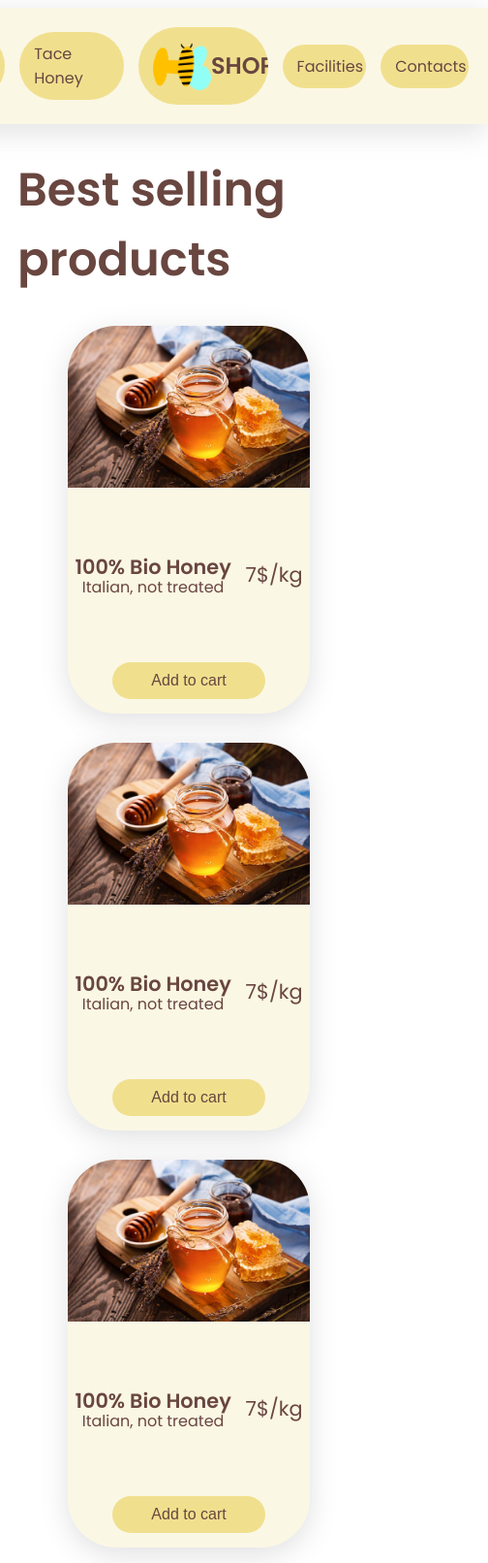
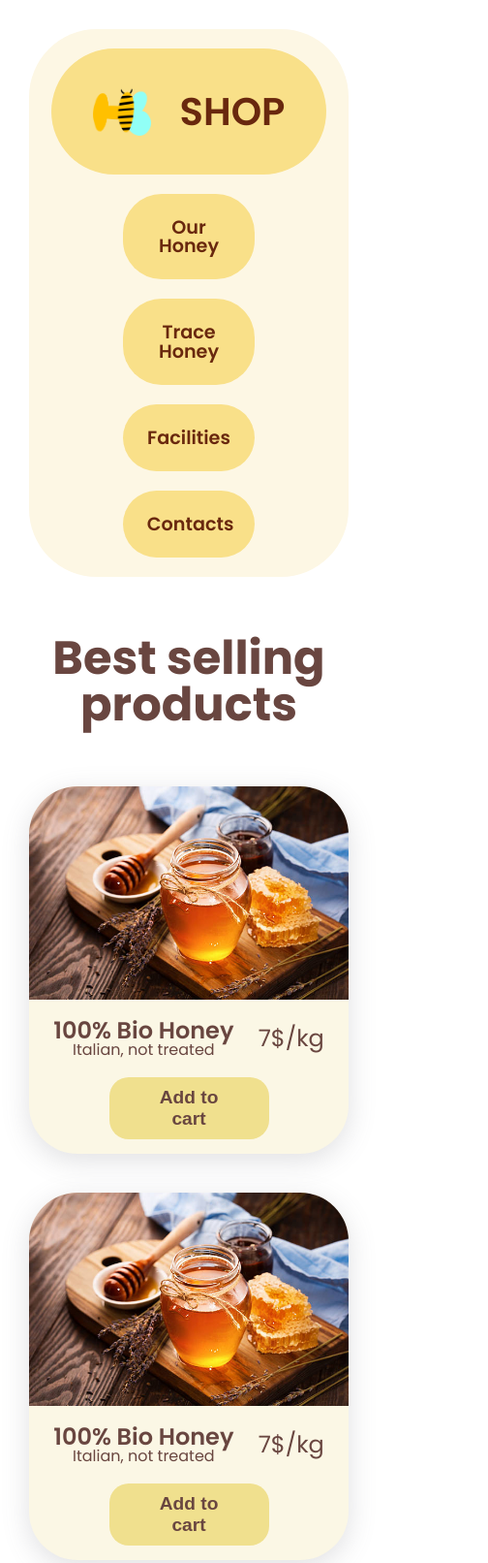
Before and after one commit to andreadipaola/U2-D3-Flexbox, a plain HTML site: page index.html in a window 390 px wide. Shown: the top 1612 px of the page at 97% size, 504 px wide, since content can reach past the window. Drawn offline with Linux system fonts and the light colour scheme.

Commit message:
added mobile version

```diff
--- a/assets/css/navigation-bar.css
+++ /dev/null
@@ -1,96 +0,0 @@
-/* * {
-    margin: 0;
-    padding: 0;
-    box-sizing: border-box;
-} */
-body {
-    display: flex;
-    flex-direction: column;
-    justify-content: center;
-    align-items: center;
-    font-family: 'Poppins', sans-serif;
-    color: #694640;
-}
-
-h1 {
-    /* align-self: flex-start; */
-    font-size: 3rem;
-    font-weight: 600;
-    align-self: flex-start;
-    margin-left: 10px;
-
-
-}
-h2 {
-    font-size: 2rem;
-    font-weight: 600;
-    align-self: flex-start;
-    margin-left: 10px;
-}
-a:link {
-    text-decoration: none;
-}
-img {
-    width: 60px;
-}
-
-.cards-containers {
-    display: flex;
-    flex-wrap: wrap;
-    align-items: center;
-    justify-content: center;
-    gap: 30px
-
-}
-
-.nav {
-    position: sticky;
-    top: 0;
-    left: 0;
-    height: 120px;
-    /* width: 700px; */
-    background-color: #fbf7e5;
-    box-shadow: rgba(100, 100, 111, 0.2) 0px 7px 29px 0px;
-    /* border-radius: 60px; */
-    display: flex;
-    justify-content: center;
-    padding-inline: 20px;
-}
-
-ul {
-    width: 100%;
-    list-style: none;
-    margin: 0;
-    padding: 0;
-    display: flex;
-    align-items: center;
-    gap: 15px;
-    justify-content: space-between;
-}
-
-a {
-    padding: 10px 15px;
-    border-radius: 50px;
-    overflow: hidden;
-    color: #694640;
-    background-color: #f0e08e;
-}
-
-
-.central-btn {
-    flex-grow: 1;
-    display: flex;
-    align-items: center;
-    justify-content: space-evenly;
-    font-size: 1.5rem;
-    font-weight: 600;
-    padding-block: 15px;
-    text-transform: uppercase;
-}
-
-.central-content {
-    width: 100%;
-    display: flex;
-    align-items: center;
-    justify-content: space-evenly;
-}
--- a/assets/css/product-card.css
+++ /dev/null
@@ -1,48 +0,0 @@
-
-.card {
-    max-width: 250px;
-    min-height: 400px;
-    font-size: 1rem;
-    border-radius: 50px;
-    overflow: hidden;
-    display: flex;
-    flex-direction: column;
-    justify-content: space-between;
-    align-items: center;
-    color: #694640;
-    background-color: #fbf7e5;
-    box-shadow: rgba(100, 100, 111, 0.2) 0px 7px 29px 0px;
-}
-
-.card img {
-    /* height: 300px; */
-    width: 100%;
-}
-
-.card-body {
-    width: 100%;
-    display: flex;
-    justify-content:space-around;
-    align-items: center;
-    line-height: 0;
-    padding-inline: 10px;
-}
-.card-text {
-    text-align: center;
-}
-.card-text p:first-of-type {
-    font-size: 1.3rem;
-    font-weight: 600;
-}
-.price {
-    font-size: 1.3rem;
-}
-.card button {
-    font-size: 1rem;
-    color: #694640;
-    background-color: #f0e08e;
-    border: none;
-    border-radius: 20px;
-    padding: 10px 40px;
-    margin-bottom: 15px;
-}
--- /dev/null
+++ b/assets/css/reset.css
@@ -0,0 +1,35 @@
+/* CSS Reset */
+html, body, div, span, applet, object, iframe, h1, h2, h3, h4, h5, h6, p, blockquote, pre, a, abbr, acronym, address, big, cite, code, del, dfn, em, img, ins, kbd, q, s, samp, small, strike, strong, sub, sup, tt, var, b, u, i, center, dl, dt, dd, ol, ul, li, fieldset, form, label, legend, table, caption, tbody, tfoot, thead, tr, th, td, article, aside, canvas, details, embed, figure, figcaption, footer, header, hgroup, menu, nav, output, ruby, section, summary, time, mark, audio, video {
+    margin: 0;
+    padding: 0;
+    border: 0;
+    font-size: 100%;
+    font: inherit;
+    vertical-align: baseline;
+}
+
+article, aside, details, figcaption, figure, footer, header, hgroup, menu, nav, section {
+    display: block;
+}
+
+body {
+    line-height: 1;
+}
+
+blockquote, q {
+    quotes: none;
+}
+
+blockquote:before, blockquote:after, q:before, q:after {
+    content: '';
+    content: none;
+}
+
+table {
+    border-collapse: collapse;
+    border-spacing: 0;
+}
+
+body {
+    -webkit-text-size-adjust: none;
+}
--- /dev/null
+++ b/assets/css/style.css
@@ -0,0 +1,168 @@
+:root {
+    --black: #000;
+    --primary-color: #fdf7e4;
+    --secondary-color: #f9e089;
+    --text: #69280e;
+}
+
+*, :after, :before {
+    box-sizing: border-box;
+}
+
+body {
+    padding: 30px;
+    font-family: 'Poppins', sans-serif;
+    color: #694640;
+}
+a:link, a:visited, a:hover, a:active {
+    text-decoration: none;
+    color: var(--text);
+}
+header {
+    margin-bottom: 60px;
+}
+nav {
+    background-color: var(--primary-color);
+    border-radius: 70px;
+    padding: 20px;
+}
+ul {
+    list-style: none;
+    display: flex;
+    justify-content: center;
+    align-items: center;
+    flex-wrap: wrap;
+    gap: 20px;
+}
+
+ul a {
+    width: 46.99%;
+    text-align: center;
+    font-size: 1.2rem;
+    font-weight: 600;
+    color: var(--text);
+    padding: 25px;
+    background-color: var(--secondary-color);
+    border-radius: 40px;
+}
+
+#main-page-link {
+    width: 98%;
+    order: -1;
+    display: flex;
+    justify-content: center;
+    align-items: center;
+    border-radius: 70px;
+    text-transform: uppercase;
+    padding-block: 40px;
+    font-size: 2.5rem;
+}
+
+.main-page-item {
+    display: flex;
+    align-items: center;
+    column-gap: 30px;
+}
+
+nav img {
+    width: 60px;
+}
+
+main {
+    display: flex;
+    flex-direction: column;
+    align-items: center;
+}
+h1 {
+    font-size: 3rem;
+    font-weight: 700;
+    margin-bottom: 60px;
+    text-align: center;
+}
+
+.card {
+    font-size: 1rem;
+    border-radius: 50px;
+    overflow: hidden;
+    display: flex;
+    flex-flow: column wrap;
+    justify-content: space-between;
+    align-items: center;
+    color: #694640;
+    background-color: #fbf7e5;
+    box-shadow: rgba(100, 100, 111, 0.2) 0px 7px 29px 0px;
+    margin-bottom: 40px;
+}
+
+.card img {
+    width: 100%;
+    margin-bottom: 20px;
+}
+
+.card-body {
+    width: 100%;
+    display: flex;
+    justify-content: space-evenly;
+    align-items: center;
+    margin-bottom: 20px;
+}
+
+.card-text {
+    text-align: center;
+}
+
+.card-title {
+    font-size: 1.5rem;
+    font-weight: 600;
+}
+
+.card-price {
+    font-size: 1.5rem;
+}
+
+.card button {
+    width: 50%;
+    font-size: 1.2rem;
+    font-weight: 600;
+    color: #694640;
+    background-color: #f0e08e;
+    border: none;
+    border-radius: 20px;
+    padding: 10px 40px;
+    margin-bottom: 15px;
+}
+
+h2 {
+    font-size: 2.5rem;
+    font-weight: 700;
+    margin-top: 80px;
+    margin-bottom: 20px;
+    text-align: center;
+}
+.article {
+    color: #694640;
+    background-color: #fbf7e5;
+    box-shadow: rgba(100, 100, 111, 0.2) 0px 7px 29px 0px;
+    border-radius: 50px;
+    display: flex;
+    flex-direction: column-reverse;
+    justify-content: center;
+    align-items: center;
+    padding: 40px;
+  }
+
+
+  .title {
+    font-weight: 700;
+    font-size: 1.5rem;
+    margin-bottom: 20px;
+  }
+
+  .article img {
+    width: 100%;
+  }
+
+  .article-content {
+    font-size: 1.2rem;
+    line-height: 1.3;
+  }
--- a/flexible-article.html
+++ /dev/null
@@ -1,27 +0,0 @@
-<meta charset="UTF-8" />
-    <meta http-equiv="X-UA-Compatible" content="IE=edge" />
-    <meta name="viewport" content="width=device-width, initial-scale=1.0" />
-    <title>Product Card</title>
-    <link rel="preconnect" href="https://fonts.googleapis.com" />
-    <link rel="preconnect" href="https://fonts.gstatic.com" crossorigin />
-    <link
-      href="https://fonts.googleapis.com/css2?family=Poppins:wght@400;600&display=swap"
-      rel="stylesheet"
-    />
-    <link rel="stylesheet" href="assets/css/flexible-article.css" />
-  </head>
-  <body>
-    <div class="article">
-        <div class="img-container">
-          <img src="assets/imgs/honey.jpg" alt="">
-        </div>
-
-        <div class="article-content">
-          <p class="title">Our delicius honey</p>
-          <p>Lorem ipsum dolor sit amet, consectetur adipisicing elit. Quisquam alias maiores, non minus ut a ex commodi exercitationem corporis voluptas sapiente iure odit dolor tempora dignissimos. Doloribus deserunt tenetur praesentium?
-          Facere error temporibus et, dignissimos dolorum quia saepe modi eos eius? Possimus nobis laboriosam ducimus velit quidem assumenda non magnam ipsa molestiae ab, quia incidunt commodi illo repellendus voluptates sequi!</p>
-      </div>
-
-    </div>
-  </body>
-</html>
--- a/index.html
+++ b/index.html
@@ -1,34 +1,38 @@
+<!DOCTYPE html>
+<html lang="en">
+  <head>
     <meta charset="UTF-8" />
     <meta http-equiv="X-UA-Compatible" content="IE=edge" />
     <meta name="viewport" content="width=device-width, initial-scale=1.0" />
-    <title>Product Card</title>
+    <title>Honey Shop</title>
     <link rel="preconnect" href="https://fonts.googleapis.com" />
     <link rel="preconnect" href="https://fonts.gstatic.com" crossorigin />
     <link
-      href="https://fonts.googleapis.com/css2?family=Poppins:wght@400;600&display=swap"
+      href="https://fonts.googleapis.com/css2?family=Poppins:wght@400;600;700&display=swap"
       rel="stylesheet"
     />
-    <link rel="stylesheet" href="assets/css/navigation-bar.css" />
-    <link rel="stylesheet" href="assets/css/product-card.css">
-    <link rel="stylesheet" href="assets/css/flexible-article.css">
-    <!-- <link rel="import" id="navbar" href="navigation-bar.html">
-    <link rel="import" id="card" href="product-card.html">
-    <link rel="import" id="article" href="flexible-article.html"> -->
+    <link rel="stylesheet" href="assets/css/reset.css" />
+    <link rel="stylesheet" href="assets/css/style.css" />
   </head>
   <body>
-    <div class="nav">
+    <header>
+      <nav>
         <ul>
           <a href="#"><li>Our Honey</li></a>
-          <a href="#"><li>Tace Honey</li></a>
-          <a href="#" class="central-btn"><li class="central-content">
-              <img src="assets/imgs/logo.png" alt="company logo">
+          <a href="#"><li>Trace Honey</li></a>
+          <a id="main-page-link" href="#">
+            <li class="main-page-item">
+              <img src="assets/imgs/logo.png" alt="company logo" />
               <span>Shop</span>
-          </li></a>
+            </li>
+          </a>
           <a href="#"><li>Facilities</li></a>
           <a href="#"><li>Contacts</li></a>
         </ul>
-    </div>
+      </nav>
+    </header>
 
+    <main>
       <h1>Best selling products</h1>
       <div class="cards-containers">
 
@@ -36,68 +40,69 @@
           <img src="assets/imgs/honey.jpg" alt="honey pot" />
           <div class="card-body">
             <div class="card-text">
-            <p>100% Bio Honey</p>
+              <p class="card-title">100% Bio Honey</p>
               <p>Italian, not treated</p>
             </div>
-          <p class="price">7$/kg</p>
+            <p class="card-price">7$/kg</p>
           </div>
           <button>Add to cart</button>
         </div>
+
         <div class="card">
             <img src="assets/imgs/honey.jpg" alt="honey pot" />
             <div class="card-body">
               <div class="card-text">
-            <p>100% Bio Honey</p>
+                <p class="card-title">100% Bio Honey</p>
                 <p>Italian, not treated</p>
               </div>
-          <p class="price">7$/kg</p>
+              <p class="card-price">7$/kg</p>
             </div>
             <button>Add to cart</button>
           </div>
+
           <div class="card">
             <img src="assets/imgs/honey.jpg" alt="honey pot" />
             <div class="card-body">
               <div class="card-text">
-            <p>100% Bio Honey</p>
+                <p class="card-title">100% Bio Honey</p>
                 <p>Italian, not treated</p>
               </div>
-          <p class="price">7$/kg</p>
+              <p class="card-price">7$/kg</p>
             </div>
             <button>Add to cart</button>
           </div>
+
           <div class="card">
             <img src="assets/imgs/honey.jpg" alt="honey pot" />
             <div class="card-body">
               <div class="card-text">
-            <p>100% Bio Honey</p>
+                <p class="card-title">100% Bio Honey</p>
                 <p>Italian, not treated</p>
               </div>
-          <p class="price">7$/kg</p>
+              <p class="card-price">7$/kg</p>
             </div>
             <button>Add to cart</button>
           </div>
-    </div>
+
       <h2>Latest News</h2>
       <div class="article">
         <div class="img-container">
-          <img src="assets/imgs/honey.jpg" alt="">
+          <img src="assets/imgs/honey.jpg" alt="" />
         </div>
 
         <div class="article-content">
           <p class="title">Our delicius honey</p>
-          <p>Lorem ipsum dolor sit amet, consectetur adipisicing elit. Quisquam alias maiores, non minus ut a ex commodi exercitationem corporis voluptas sapiente iure odit dolor tempora dignissimos. Doloribus deserunt tenetur praesentium?
-          Facere error temporibus et, dignissimos dolorum quia saepe modi eos eius? Possimus nobis laboriosam ducimus velit quidem assumenda non magnam ipsa molestiae ab, quia incidunt commodi illo repellendus voluptates sequi!</p>
+          <p class="article-content">
+            Lorem ipsum dolor sit amet, consectetur adipisicing elit. Quisquam
+            alias maiores, non minus ut a ex commodi exercitationem corporis
+            voluptas sapiente iure odit dolor tempora dignissimos. Doloribus
+            deserunt tenetur praesentium? Facere error temporibus et,
+            dignissimos dolorum quia saepe modi eos eius? Possimus nobis
+            laboriosam ducimus velit quidem assumenda non magnam ipsa molestiae
+            ab, quia incidunt commodi illo repellendus voluptates sequi!
+          </p>
         </div>
-
       </div>
+    </main>
   </body>
-  <script>
-    // let navBar = document.querySelector('#navbar');
-    // let card = document.querySelector('#card');
-    // let article = document.querySelector('#article');
-
-    // document.body.appendChild(document.importNode(navBar, true));
-
-
-  </script>
 </html>
```
Also changed, not shown: assets/css/flexible-article.css (deleted, +0 -32 lines), navigation-bar.html (deleted, +0 -27 lines), product-card.html (deleted, +0 -29 lines). Lines whose indentation alone changed are shown as unchanged.
